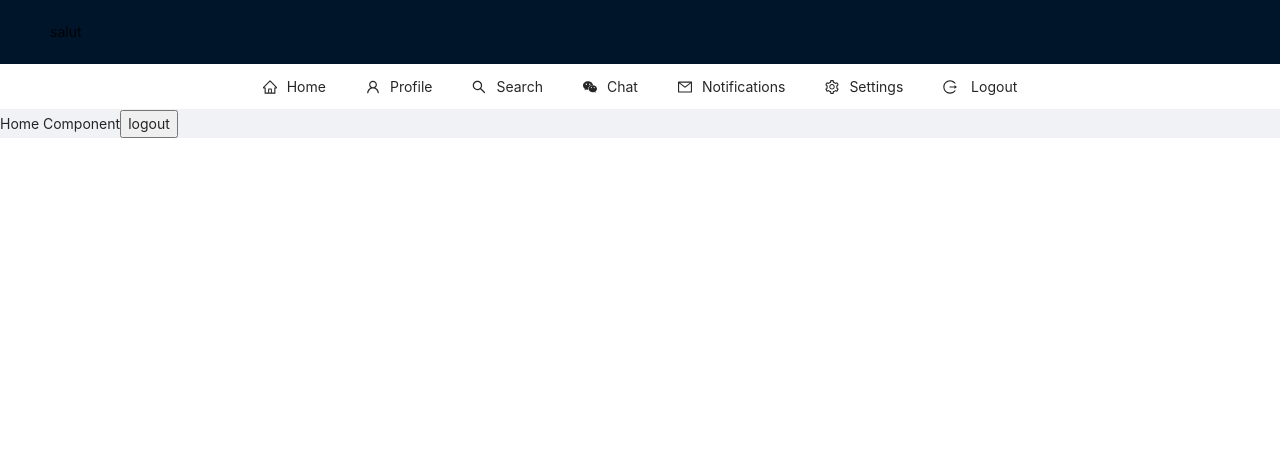
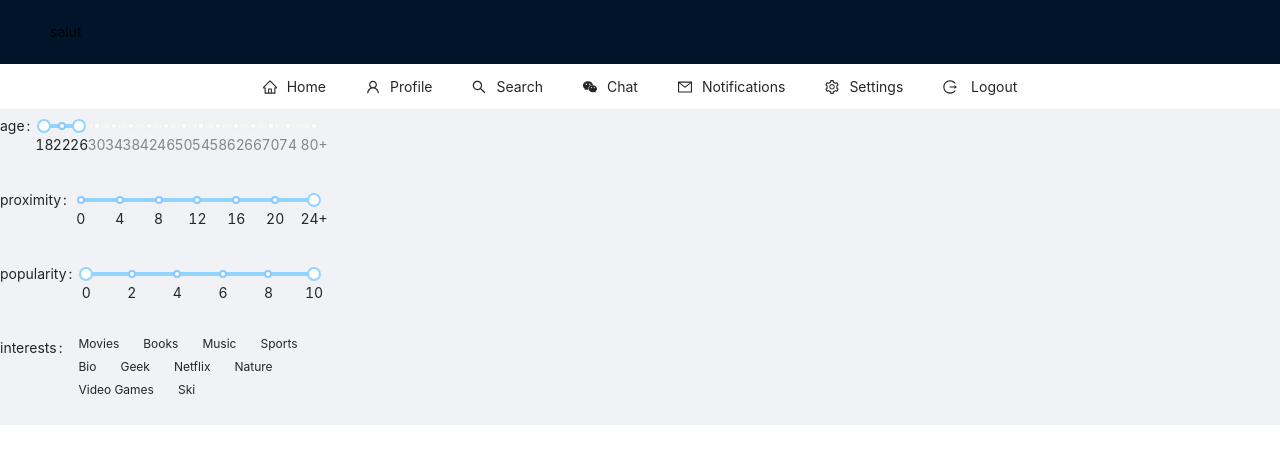
Before and after one commit to koodibril/matcha, a React (Create React App) app in the folder app/: page /home/u in a window 1280 px wide. Shown: the top 464 px of the page. Built offline with nearby package versions, Linux system fonts and the light colour scheme; no server answers; sample sign-in values are in the browser's storage.

Commit message:
added protec on relationship and changed profile logic for info holder

```diff
--- a/app/src/components/Home/Home.tsx
+++ b/app/src/components/Home/Home.tsx
@@ -1,6 +1,9 @@
 import React from 'react';
 import { useDispatch } from 'react-redux';
 import { push as pushState } from 'connected-react-router';
+import { Col, Row } from 'antd';
+import FilterComponent from './components/Filter/Filter';
+import DisplayComponent from './components/Display/Display';
 
 const Home: React.FC = () => {
   const user = localStorage.getItem('user');
@@ -14,9 +17,14 @@ const Home: React.FC = () => {
   }
 
   return (
-  <div>Home Component
-    <button onClick={logout}>logout</button>
-  </div>);
+  <Row>
+    <Col span={6}>
+      <FilterComponent></FilterComponent>
+    </Col>
+    <Col span={16}>
+      <DisplayComponent></DisplayComponent>
+    </Col>
+  </Row>);
 };
 
 export default Home;
--- /dev/null
+++ b/app/src/components/Home/components/Display/Display.tsx
@@ -0,0 +1,15 @@
+import React from 'react';
+import { useDispatch } from 'react-redux';
+import { push as pushState } from 'connected-react-router';
+import { Row } from 'antd';
+
+const Display: React.FC = () => {
+
+  return (
+      <Row>
+
+      </Row>
+  );
+};
+
+export default Display;
--- /dev/null
+++ b/app/src/components/Home/components/Filter/Filter.tsx
@@ -0,0 +1,96 @@
+import React, { useState } from 'react';
+import { useDispatch } from 'react-redux';
+import { push as pushState } from 'connected-react-router';
+import { Form, Select, Slider } from 'antd';
+import CheckableTag from 'antd/lib/tag/CheckableTag';
+import { useTranslation } from 'react-i18next';
+
+const Filter: React.FC = () => {
+    const [selectedTags, setSelectedTags] = useState<any[]>([]);
+    const tagsData = ['Movies', 'Books', 'Music', 'Sports', 'Bio', 'Geek', 'Netflix', 'Nature', 'Video Games', 'Ski'];
+
+    const { t } = useTranslation('filter');
+    const handleChange = (tag: any, checked: any) => {
+        const nexSelectedTags = checked ? [...selectedTags, tag] : selectedTags.filter(t => t !== tag);
+        setSelectedTags(nexSelectedTags);
+      };
+
+  return (
+  <Form>
+    <Form.Item
+        label={t('age')}
+        name="age">
+        <Slider
+            max={80}
+            min={18}
+            range
+            defaultValue={[18, 26]}
+            marks={{
+              18: '18',
+              22: '22',
+              26: '26',
+              30: '30',
+              34: '34',
+              38: '38',
+              42: '42',
+              46: '46',
+              50: '50',
+              54: '54',
+              58: '58',
+              62: '62',
+              66: '66',
+              70: '70',
+              74: '74',
+              80: '80+'
+            }}/>
+    </Form.Item>
+    <Form.Item
+        label={t('proximity')}
+        name="proximity">
+        <Slider
+            max={24}
+            min={0}
+            defaultValue={24}
+            marks={{
+              0: '0',
+              4: '4',
+              8: '8',
+              12: '12',
+              16: '16',
+              20: '20',
+              24: '24+',
+            }}/>
+    </Form.Item>
+    <Form.Item
+        label={t('popularity')}
+        name="popularity">
+        <Slider
+            max={10}
+            min={0}
+            range
+            defaultValue={[0, 10]}
+            marks={{
+              0: '0',
+              2: '2',
+              4: '4',
+              6: '6',
+              8: '8',
+              10: "10"
+            }}/>
+    </Form.Item>
+    <Form.Item
+        label={t('interests')}
+        name="interests">
+        {tagsData.map(tag => (
+        <CheckableTag
+            key={tag}
+            checked={selectedTags.indexOf(tag) > -1}
+            onChange={checked => handleChange(tag, checked)}>
+            {tag}
+        </CheckableTag>
+        ))}
+    </Form.Item>
+  </Form>);
+};
+
+export default Filter;
--- a/app/src/components/Profile/Profile.tsx
+++ b/app/src/components/Profile/Profile.tsx
@@ -3,7 +3,7 @@ import React, { useEffect, useState } from 'react';
 import ImageHolderComponent from './components/ImageHolder/ImageHolder'
 import UpdateUserInformationComponent from './components/UpdateUserInformation/UpdateUserInformation';
 import UserInfoHolderComponent from './components/UserInfoHolder/UserInfoHolder';
-import { useDispatch } from 'react-redux';
+import { useDispatch, useSelector } from 'react-redux';
 import { push as pushState } from 'connected-react-router';
 import { getProfileInfo } from '../../ducks/profile/actions/profile';
 import { Row } from 'antd';
@@ -13,6 +13,7 @@ const Profile: React.FC = () => {
   const [reading, setReading] = useState(false);
   const user = localStorage.getItem('user');
   const dispatch = useDispatch();
+  const info = useSelector((state: any) => state.profile);
 
   if (!user) dispatch(pushState('/auth'));
 
@@ -32,7 +33,7 @@ const Profile: React.FC = () => {
 
   const readInfo = (
     <Row justify="center" align="middle">
-        <UserInfoHolderComponent></UserInfoHolderComponent>
+        { info && info.payload ? <UserInfoHolderComponent info={info}></UserInfoHolderComponent> : null}
     </Row>);
 
   return (
--- a/app/src/components/Profile/components/UserInfoHolder/UserInfoHolder.tsx
+++ b/app/src/components/Profile/components/UserInfoHolder/UserInfoHolder.tsx
@@ -9,7 +9,7 @@ import { blockUser, likeUser } from '../../../../ducks/relationship/actions/rela
 
 const { Title, Paragraph} = Typography;
 
-const UserInfoHolder: React.FC = () => {
+const UserInfoHolder: React.FC<{info: any}> = (info) => {
   const [visible, setVisible] = useState(false);
   const [blockConfirmation, setBlockConfirmation] = useState(false);
   const user = localStorage.getItem('user');
@@ -17,7 +17,6 @@ const UserInfoHolder: React.FC = () => {
 
   const message= useSelector((state: any) => state.message);
   const relationship = useSelector((state: any) => state.relationship);
-  const info = useSelector((state: any) => state.profile);
 
   if (message && message.message !== '' && visible === false) setVisible(true);
 
@@ -27,12 +26,12 @@ const UserInfoHolder: React.FC = () => {
   };
 
   const handleLike = () => {
-    dispatch(likeUser(user, info.payload.Username));
+    dispatch(likeUser(user, info.info.payload.Username));
   };
 
   const handleBlock = () => {
     setBlockConfirmation(false);
-    dispatch(blockUser(user, info.payload.Username));
+    dispatch(blockUser(user, info.info.payload.Username));
   };
 
   const showModal = () => {
@@ -54,16 +53,16 @@ const UserInfoHolder: React.FC = () => {
 
   return (
     <Row>
-      { info.payload && relationship.relationship && relationship.relationship.Block === false ? (
+      { info.info.payload && relationship.relationship && relationship.relationship.Block === false ? (
       <Typography>
           <Title>
-              { info.payload.Username + ' 24'}
+              { info.info.payload.Username + ' 24'}
           </Title>
           <Paragraph>
               location
           </Paragraph>
           <Paragraph>
-              { info.payload.Bio }
+              { info.info.payload.Bio }
           </Paragraph>
           <Button onClick={handleLike} icon={ relationship.relationship.Like ? <HeartFilled/> : <HeartOutlined/> }>
             like
@@ -75,7 +74,7 @@ const UserInfoHolder: React.FC = () => {
           visible={blockConfirmation}
           onOk={handleBlock}
           onCancel={hideModal}
-          title={'Are you sure you want to block ' + info.payload.Username}>
+          title={'Are you sure you want to block ' + info.info.payload.Username}>
             <Paragraph>Are you sure ? If you block this user,
               his profile will never appear in search result,
               and won't create any notifications. This action is irreversible.
--- a/app/src/ducks/relationship/actions/relationship.ts
+++ b/app/src/ducks/relationship/actions/relationship.ts
@@ -11,11 +11,14 @@ const RELATIONSHIP_BLOCK_ENDPOINT = '/api/relationship/block';
 const RELATIONSHIP_GET_ENDPOINT = '/api/relationship/get';
 
 const setRelationship = (dispatch: any, res: any) => {
-    const {
-        Block,
-        Like,
-        Match
-    } = res.data.relationship.properties;
+  let Block = false;
+  let Like = false;
+  let Match = false;
+  if (res.data.properties) {
+    Block = res.data.properties.Block;
+    Like = res.data.properties.Like;
+    Match = res.data.properties.Match;
+  }
     const info = { Block, Like, Match}
     dispatch({ type: 'LOADING_RELATIONSHIP_SUCCESS', payload: info });
     return Promise.resolve();
```
